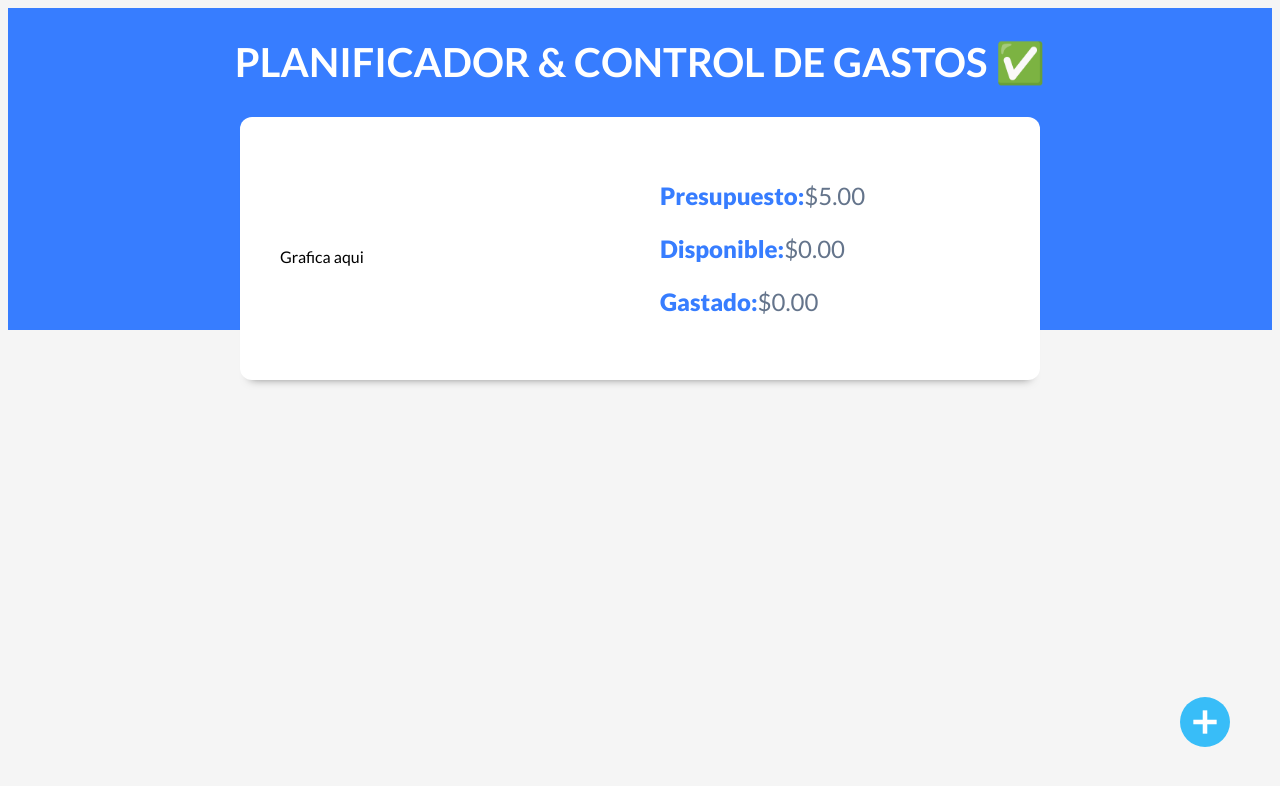
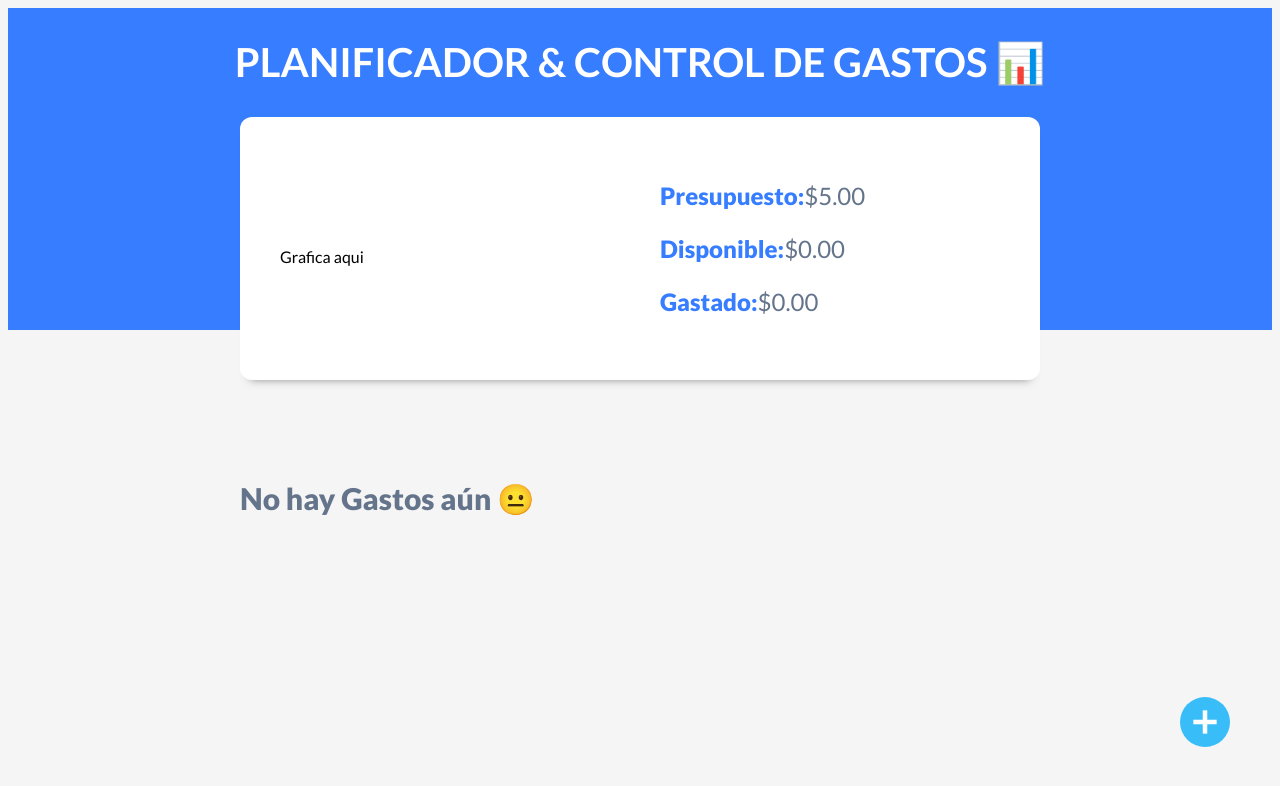
Before and after one commit to borismg04/Wallet-Budget, a React (Vite) app: page / in a window 1280 px wide. Both pictures are taken after typing "5" into the empty fields and a click on the input "Añadir". Shown: the top 786 px of the page. Built offline with nearby package versions, Linux system fonts and the light colour scheme.

Commit message:
templates spends

```diff
--- a/src/App.jsx
+++ b/src/App.jsx
@@ -1,7 +1,9 @@
 import { useState } from 'react'
 
 import Header from './components/Header'
+import ListadoGastos from './components/ExpensesList'
 import Modal from './components/Modal'
+
 import {generarId} from './helpers'
 
 import IconoNuevoGasto from './img/nuevo-gasto.svg'
@@ -27,6 +29,7 @@ function App() {
 
   const guardarGasto = (gasto) => {
     gasto.id = generarId();
+    gasto.fecha = Date.now();
     setGastos([...gastos, gasto]);
 
     setAnimarModal(false);
@@ -48,7 +51,9 @@ function App() {
       {isValidPresupuesto && (
         <>
           <main>
-
+            <ListadoGastos
+              gastos={gastos}
+            />
           </main>
           <div className='nuevo-gasto'>
             <img
--- a/src/components/ExpensesList.jsx
+++ b/src/components/ExpensesList.jsx
@@ -1,9 +1,19 @@
 import React from 'react'
+import Gasto from './Spent'
 
-const ExpensesList = () => {
+const ExpensesList = ({gastos}) => {
   return (
-    <div>
+    <div className='listado-gastos contenedor'>
+      <h2>{
+        gastos.length ? 'Gastos 📉' : 'No hay Gastos aún 😐'
+      }</h2>
 
+      {gastos.map(gasto => (
+        <Gasto
+          key={gasto.id}
+          gasto={gasto}
+        />
+      ))}
     </div>
   )
 }
--- a/src/components/Header.jsx
+++ b/src/components/Header.jsx
@@ -10,7 +10,7 @@ const Header = ({
 }) => {
   return (
     <header>
-      <h1>Planificador & Control de Gastos ✅</h1>
+      <h1>Planificador & Control de Gastos 📊</h1>
 
       {isValidPresupuesto ? (
         <BudgetControl
--- a/src/components/Modal.jsx
+++ b/src/components/Modal.jsx
@@ -69,7 +69,7 @@ const Modal = ({
         </div>
 
         <div className="campo">
-          <label htmlFor="cantidad">Cantidad</label>
+          <label htmlFor="cantidad">Cantidad 💲</label>
           <input
             type="number"
             id="cantidad"
--- /dev/null
+++ b/src/components/Spent.jsx
@@ -0,0 +1,21 @@
+import React from 'react'
+
+const Spent = ({gasto}) => {
+
+  const {categoria,nombre,cantidad,id}= gasto;
+
+  return (
+    <div className='gasto sombra'>
+      <div className='contenido-gasto'>
+
+        <div className='descripcion-gasto'>
+          <p className='categoria'>{categoria}</p>
+          <p className='nombre-gasto'>{nombre}</p>
+
+        </div>
+      </div>
+    </div>
+  )
+}
+
+export default Spent
```
